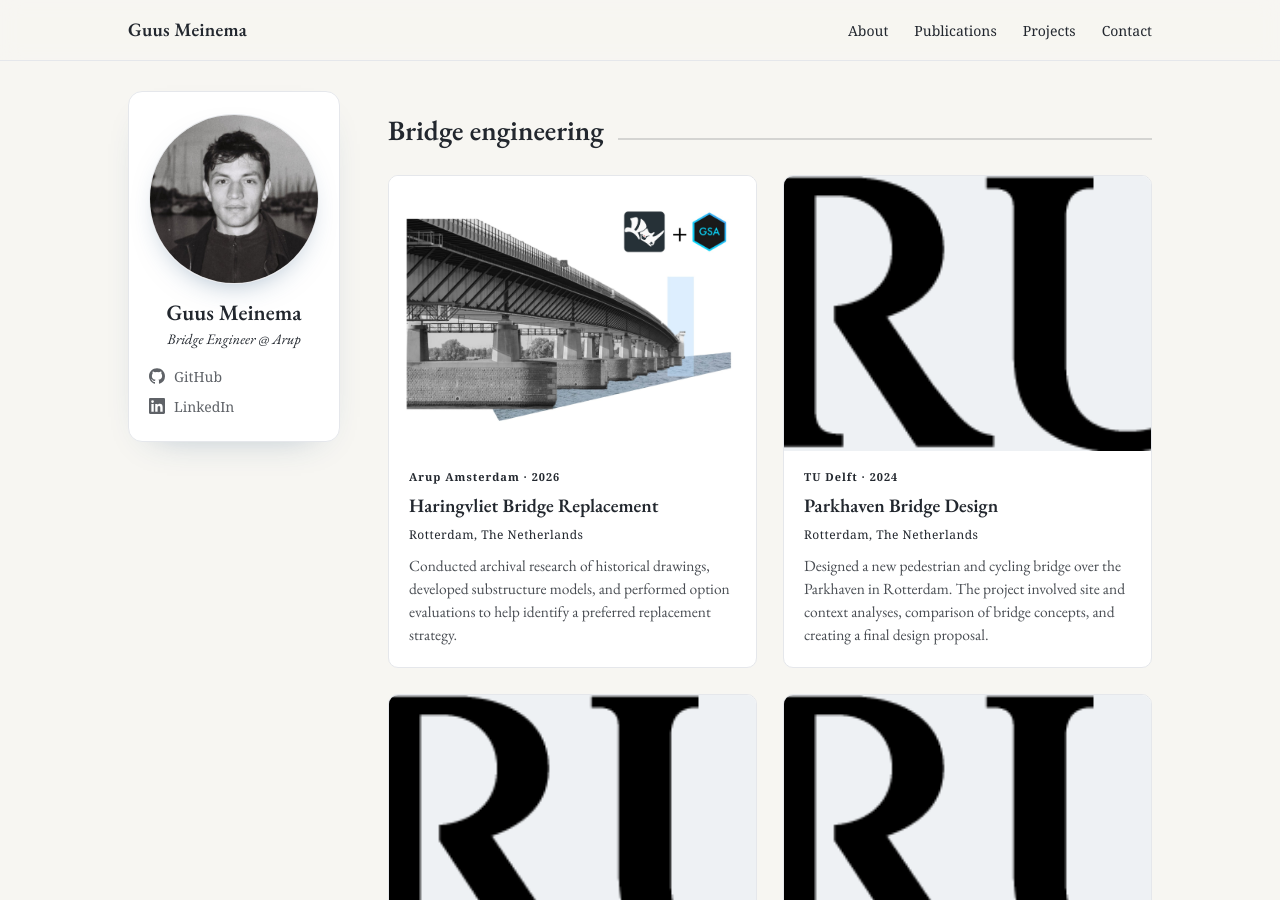
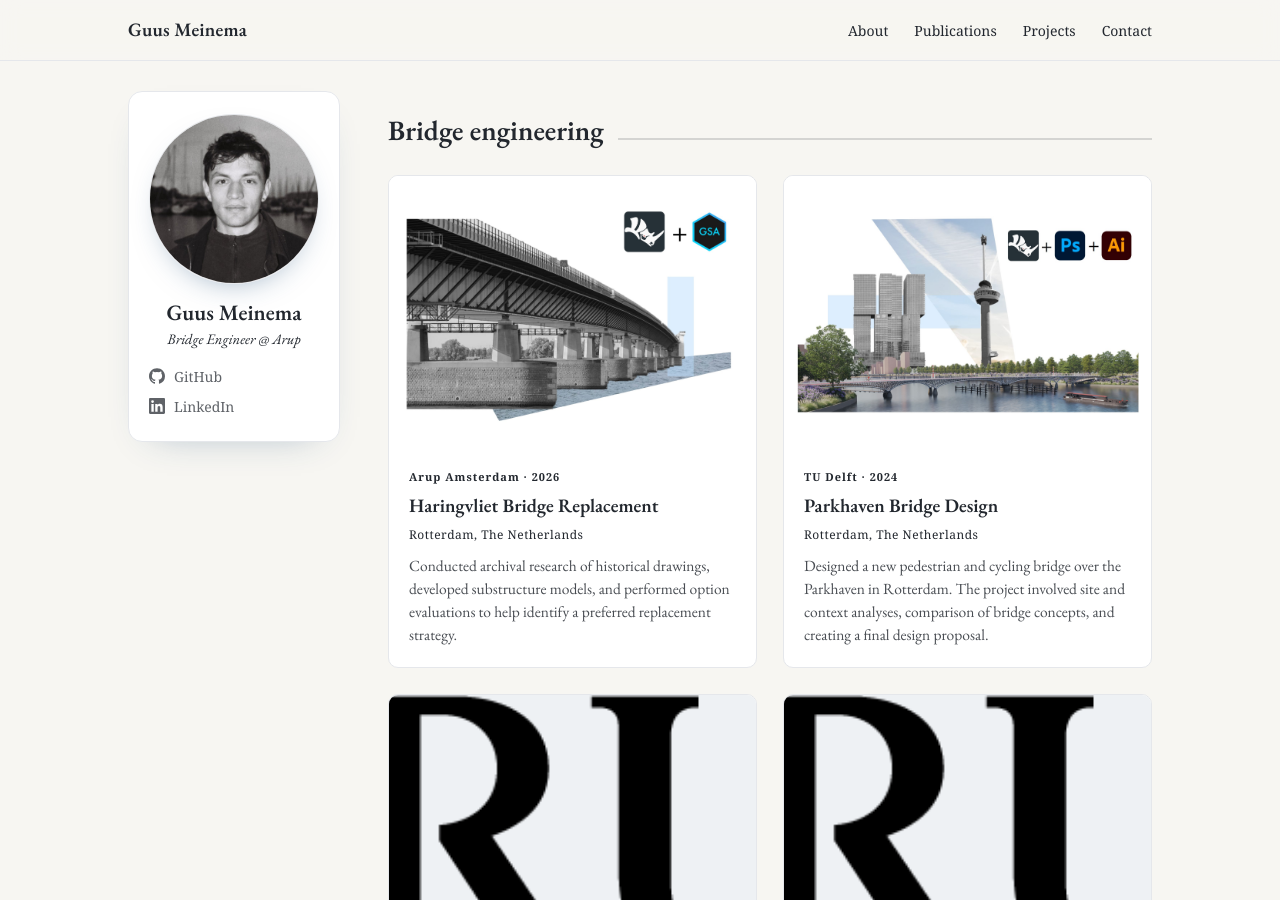
Before and after one commit to GMeinema-Arup/gmeinema-arup.github.io, a Jekyll site: the page built from _pages/projects.md, in a window 1280 px wide and 900 px high. Built offline with Jekyll 4.4.1, drawn with Linux system fonts in a browser that asks for light colours.

Commit message:
Restore and update project entries in projects.yml
Restored and updated project entries in the projects.yml file, including new images for the Parkhaven Bridge Design.

```diff
--- a/_data/projects.yml
+++ b/_data/projects.yml
@@ -10,7 +10,7 @@ bridge_engineering:
     year: 2024
     location: "Rotterdam, The Netherlands"
     description: "Designed a new pedestrian and cycling bridge over the Parkhaven in Rotterdam. The project involved site and context analyses, comparison of bridge concepts, and creating a final design proposal."
-    image: "images/projects/Arup_Black_RGB.png"
+    image: "images/projects/Parkhaven.jpg"
   - title: "Master Thesis"
     org: "TU Delft"
     year: 2025
```
